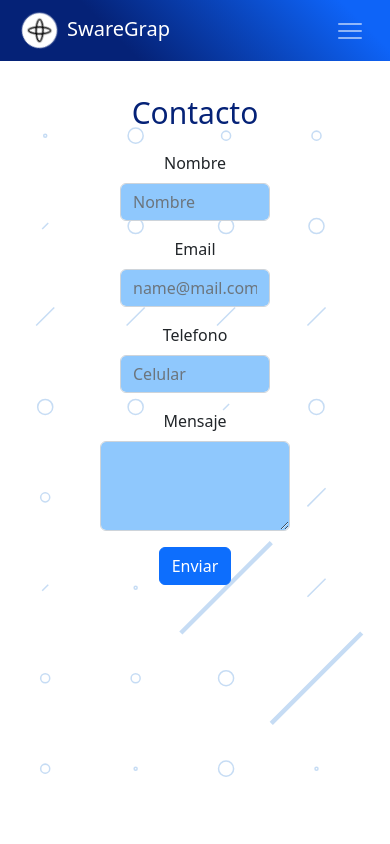
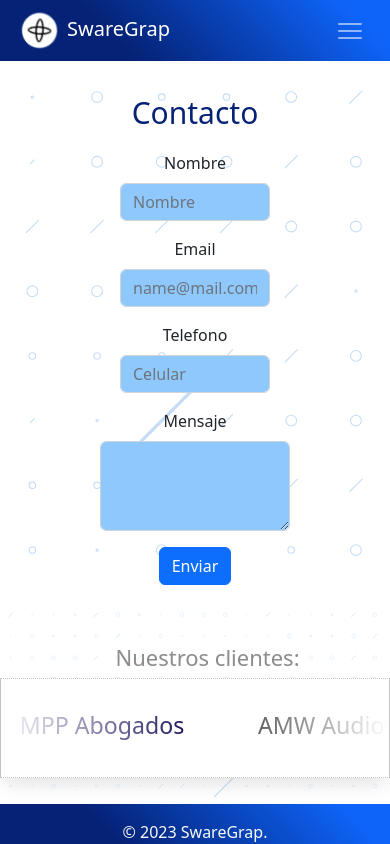
Before and after one commit to GuidoSantiagoReta/Swaregrap-reactrouterv6, a React (Create React App) app: page /contact in a window 390 px wide. Shown: the top 844 px of the page. Built offline with nearby package versions, Linux system fonts and the light colour scheme.

Commit message:
validation form-5

```diff
--- a/src/App.css
+++ b/src/App.css
@@ -426,9 +426,7 @@ section {
 /*MEDIAQUERIES ABOUT US*/
 
 @media screen and (max-width:768px) {
-  section{
-    height: 100vh;
-    }
+
   .product-container {
     display: flex;
     justify-content: space-between;
@@ -465,9 +463,7 @@ section {
 }
 
 @media screen and (max-width:384px) {
-  .contact-section{
-    height: 100vh;
-  }
+
 
 }
 
```
